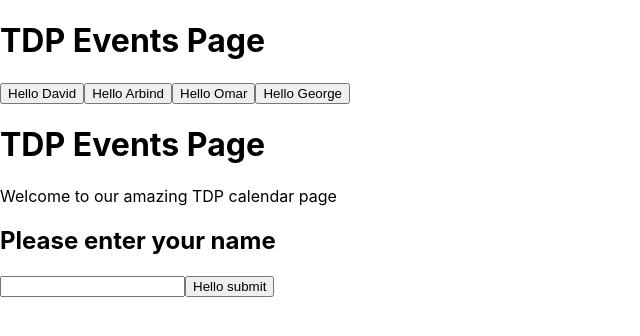
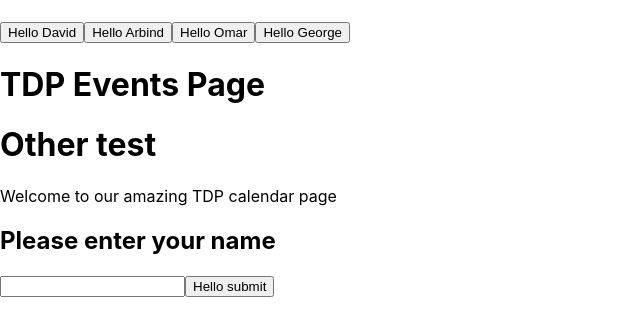
Before and after one commit to paramount197/TestDeploy, a React (Create React App) app: page / in a window 1280 px wide. Shown: the top 336 px of the page, without its empty margins (0-640 px from the left). Built offline with nearby package versions, Linux system fonts and the light colour scheme.

Commit message:
amended header component to use props

```diff
--- a/src/block/Header.js
+++ b/src/block/Header.js
@@ -1,7 +1,7 @@
 import React from "react";
 
-function Header() {
-    return <h1> TDP Events Page</h1>;
+function Header(props) {
+    return <h1>{props.header}</h1>;
 }
 
 export default Header;
--- a/src/pages/Welcome.js
+++ b/src/pages/Welcome.js
@@ -5,7 +5,8 @@ import Header from "../block/Header";
 function Welcome() {
   return (
     <>
-      <Header />
+      <Header header="TDP Events Page"/>
+      <Header header="Other test"/>
       <p>Welcome to our amazing TDP calendar page</p>
       <h2>Please enter your name</h2>
       <input></input>
```
